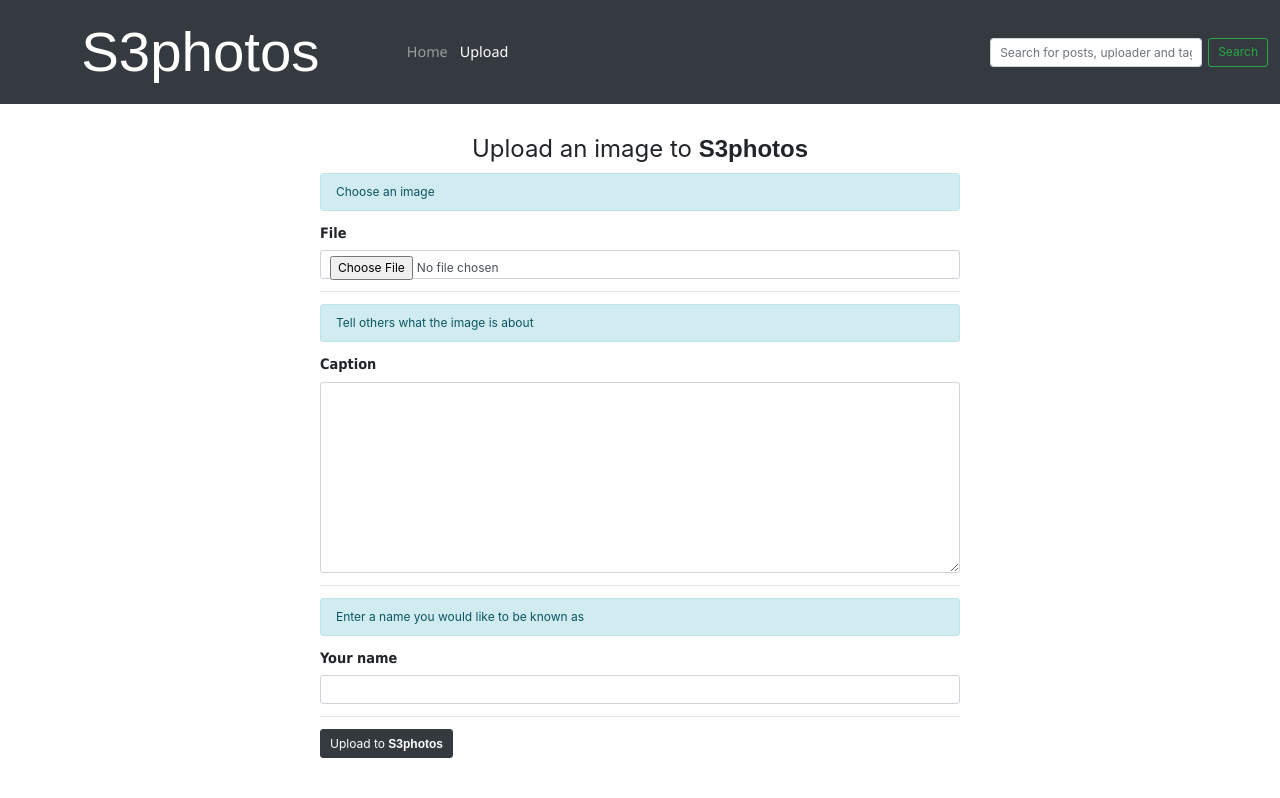
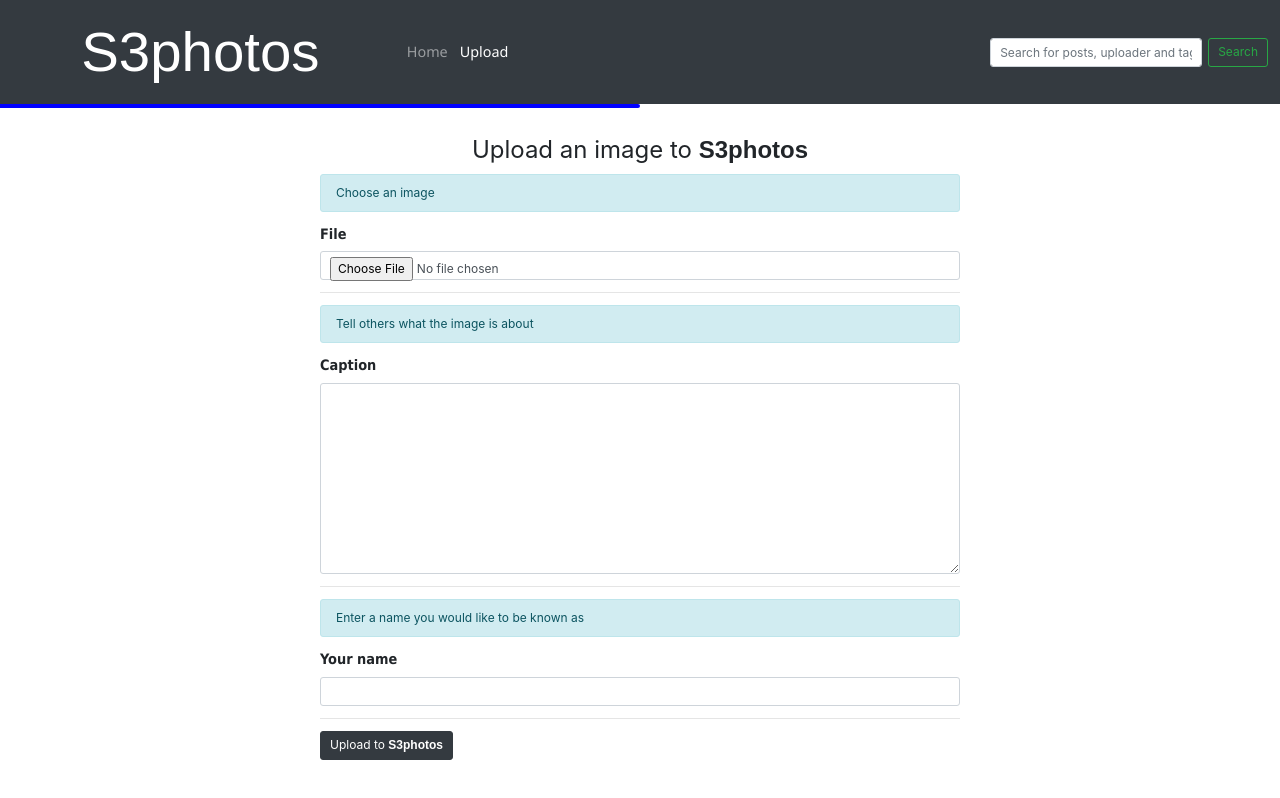
Before and after one commit to muremwa/s3photos-front-end, a React (Create React App) app: page /upload in a window 1280 px wide. Shown: the top 798 px of the page. Built offline with nearby package versions, Linux system fonts and the light colour scheme; what flux would draw is missing.

Commit message:
make the loading bar sticky

```diff
--- a/src/style/App.css
+++ b/src/style/App.css
@@ -8,7 +8,11 @@ html {
 }
 
 #load-line {
-    height: 0.2em;
+    height: 0.3em;
+    position: -webkit-sticky;
+    position: sticky;
+    top: 0;
+    z-index: 10;
     width: 100%;
 }
 
@@ -18,7 +22,7 @@ html {
     height: 100%;
     background-color: blue;
     transition: 0.5s;
-    width: 0;
+    width: 50%;
 }
 
 
```
